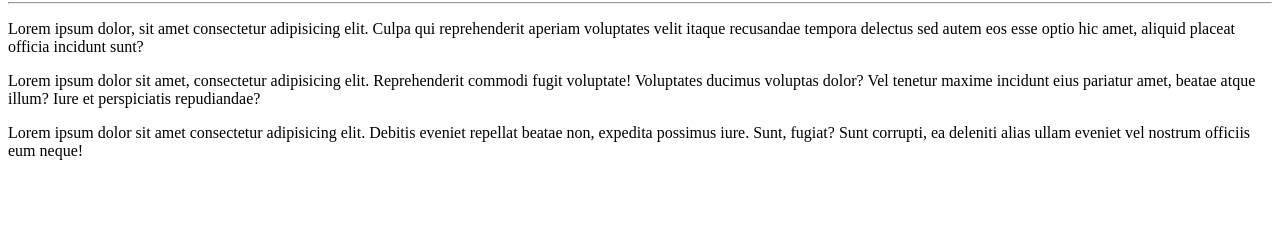
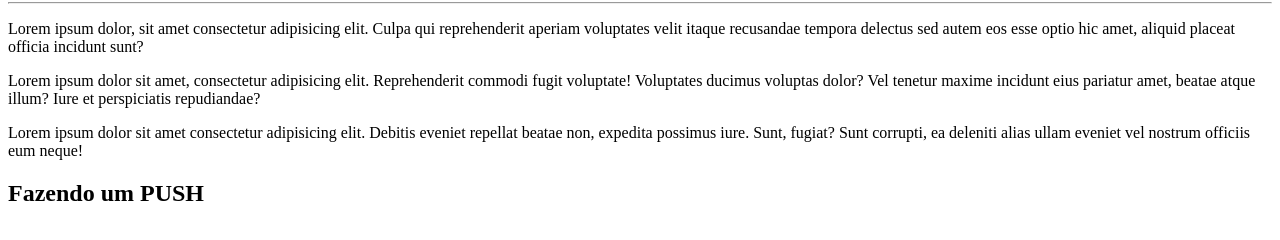
Before and after one commit to Felipe20Salles/Ola-Mundo, a plain HTML site: page site-exemplo/index.html in a window 1280 px wide. Shown: the part 78-318 px from the top of the page. Drawn offline with Linux system fonts and the light colour scheme.

Commit message:
Título 2

```diff
--- a/site-exemplo/index.html
+++ b/site-exemplo/index.html
@@ -14,5 +14,6 @@
 
     <p>Lorem ipsum dolor sit amet consectetur adipisicing elit. Debitis eveniet repellat beatae non, expedita possimus iure. Sunt, fugiat? Sunt corrupti, ea deleniti alias ullam eveniet vel nostrum officiis eum neque!</p>
 
+    <h2>Fazendo um PUSH</h2>
 </body>
 </html>
```
